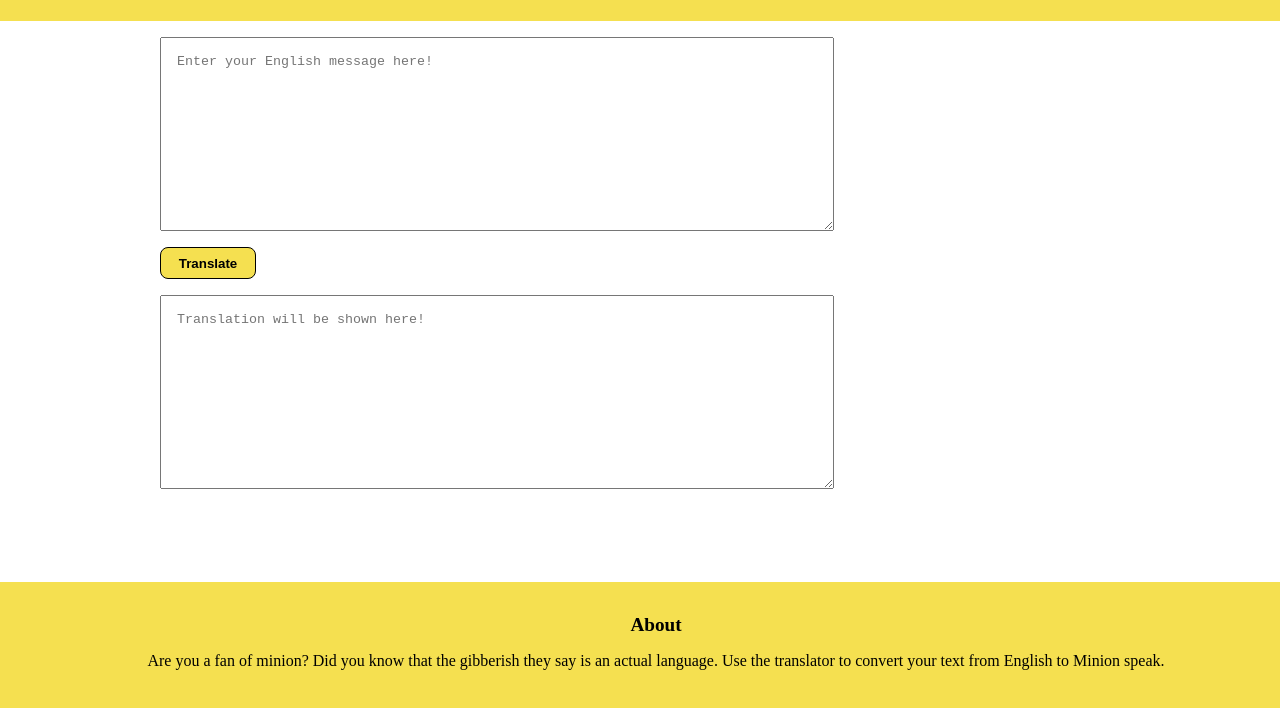
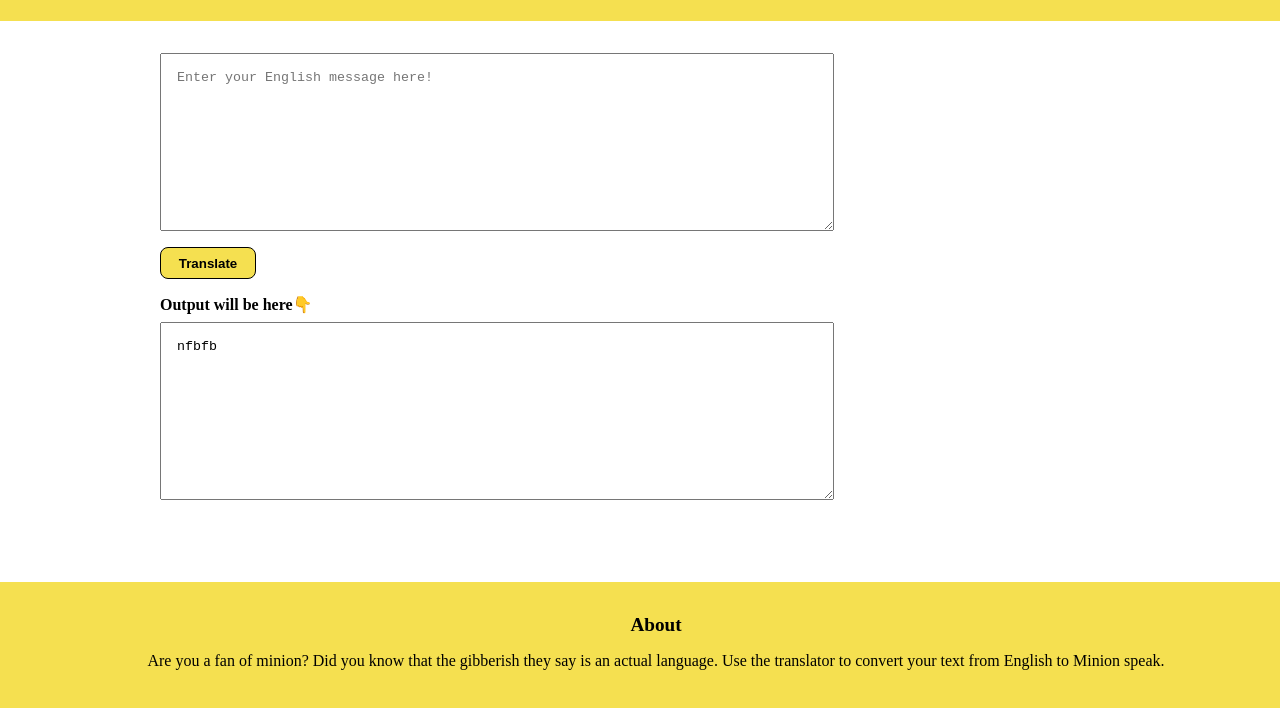
Before and after one commit to Creator-singh/Gursimar-markSix, a plain HTML site: page index.html in a window 1280 px wide. Both pictures are taken after a click on the button "Translate". Shown: the part 82-790 px from the top of the page. Drawn offline with Linux system fonts and the light colour scheme.

Commit message:
simple input and output

```diff
--- a/app.js
+++ b/app.js
@@ -1,8 +1,8 @@
 var btnTranslate = document.querySelector("#button-translate");
 var txtInput = document.querySelector("#text-input");
+var txtoutput = document.querySelector("#text-output");
 
 
 btnTranslate.addEventListener("click", function clickHandler() {
-    console.log("clicked")
-    console.log(txtInput.value)
+    txtoutput.innerText = "nfbfb " + txtInput.value;
 })
--- a/index.html
+++ b/index.html
@@ -15,7 +15,10 @@
     </nav>
 
     <textarea id="text-input" placeholder="Enter your English message here!"></textarea>
+
     <button id="button-translate">Translate</button>
+
+    <div id="output">Output will be here👇</div>
     <textarea id="text-output" placeholder="Translation will be shown here!"></textarea>
 
     <footer class="footer">
--- a/styles.css
+++ b/styles.css
@@ -19,12 +19,18 @@ body{
 }
 
 #text-input{
-    height: 20vh;
+    height: 18vh;
     width: 50%;
     display: block;
+    margin-top: 2rem;
+    margin-left: 10rem;
+    padding: 1rem;
+}
+
+#output{
     margin-top: 1rem;
     margin-left: 10rem;
-    padding: 1rem;
+    font-weight: bold;
 }
 
 .navigation{
@@ -37,10 +43,10 @@ body{
 }
 
 #text-output{
-    height: 20vh;
+    height: 18vh;
     width: 50%;
     display: block;
-    margin-top: 1rem;
+    margin-top: 0.5rem;
     margin-left: 10rem;
     padding: 1rem;
 }
@@ -49,8 +55,8 @@ body{
     background-color: var(--primary-color);
     text-align: center;
     position: fixed;
+    width: 100%;
     bottom: 0;
-    width: 100%;
-    margin-top: 3rem;
+    margin-top: 2rem;
     padding: 2rem 1rem;
 }
```
